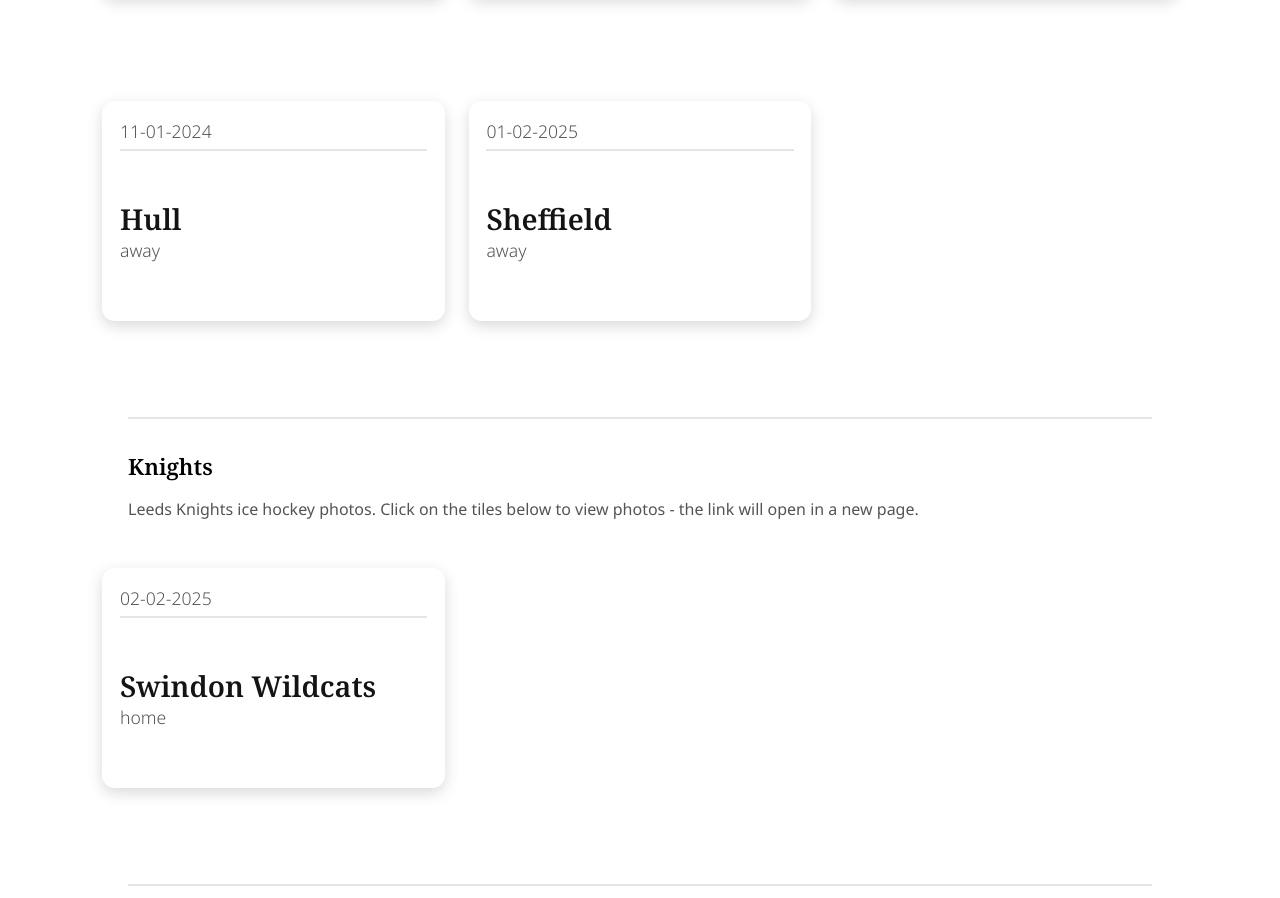
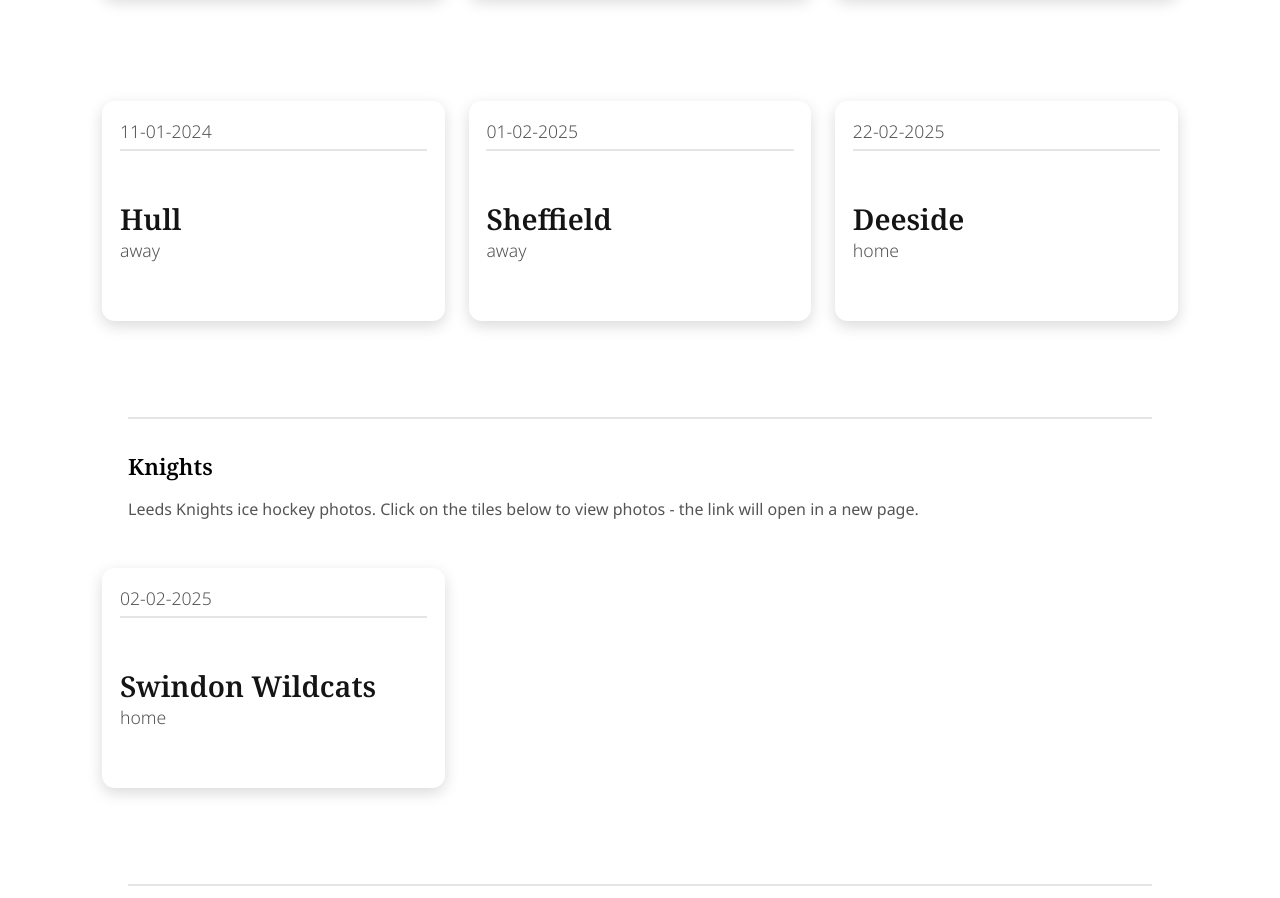
Before and after one commit to framemaze/kevbland.com, a plain HTML site: page index.html in a window 1280 px wide. Shown: the part 1211-2109 px from the top of the page. Drawn offline with Linux system fonts and the light colour scheme.

Commit message:
Add files via upload

```diff
--- a/index.html
+++ b/index.html
@@ -52,6 +52,20 @@
 
     <div class="card">
       <div class="main-grid">
+
+        <!-- <a
+        href="#"
+        target="_blank"
+        class="main-item-link"
+        >
+        <div class="main-item">
+          <h1>Feb 2025</h1>
+          <div class="main-item-line"></div>
+          <h2>Player Portraits</h2>
+          <p>LJK U16G</p>
+        </div>
+      </a> -->
+
         <a
           href="https://kevbland.pixieset.com/241026deeside/"
           target="_blank"
@@ -116,6 +130,22 @@
             <p>away</p>
           </div>
         </a>
+
+        <a
+        href="https://kevbland.pixieset.com/250222deeside/"
+        target="_blank"
+        class="main-item-link"
+        >
+        <div class="main-item">
+          <h1>22-02-2025</h1>
+          <div class="main-item-line"></div>
+          <h2>Deeside</h2>
+          <p>home</p>
+        </div>
+      </a>
+
+
+
       </div>
     </div>
 
```
